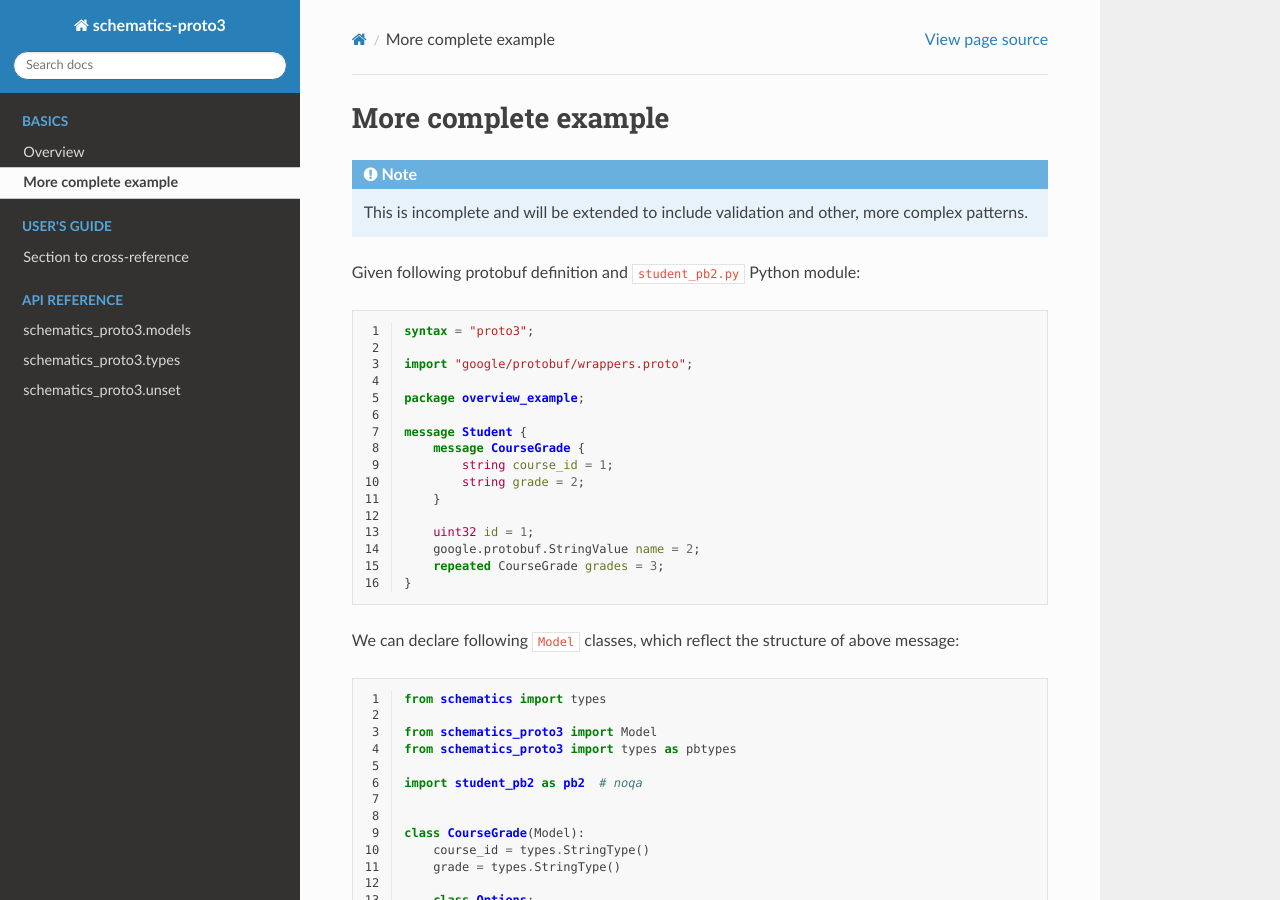
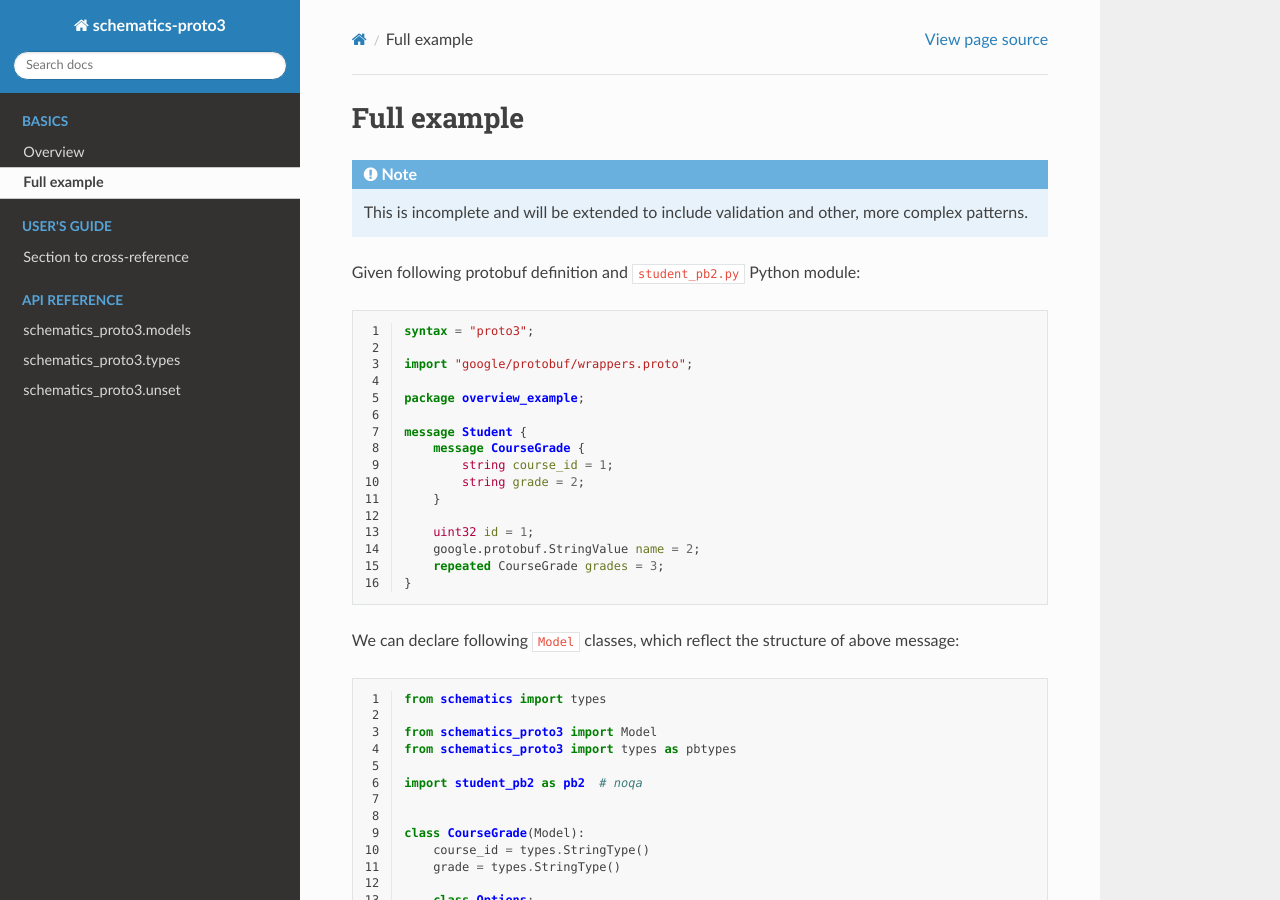
Before and after one commit to mlga/schematics-proto3, a Sphinx documentation site: the page built from docs/basics/quickstart.rst, in a window 1280 px wide and 900 px high. Built offline with Sphinx 7.4.7 and the Read the Docs theme 2.0.0, drawn with Linux system fonts in a browser that asks for light colours.

```diff
--- a/docs/basics/quickstart.rst
+++ b/docs/basics/quickstart.rst
@@ -1,6 +1,6 @@
-=====================
-More complete example
-=====================
+============
+Full example
+============
 .. note::  This is incomplete and will be extended to include validation and other,
            more complex patterns.
 
```
Also changed, not shown: README.md (+2 -0 lines).
